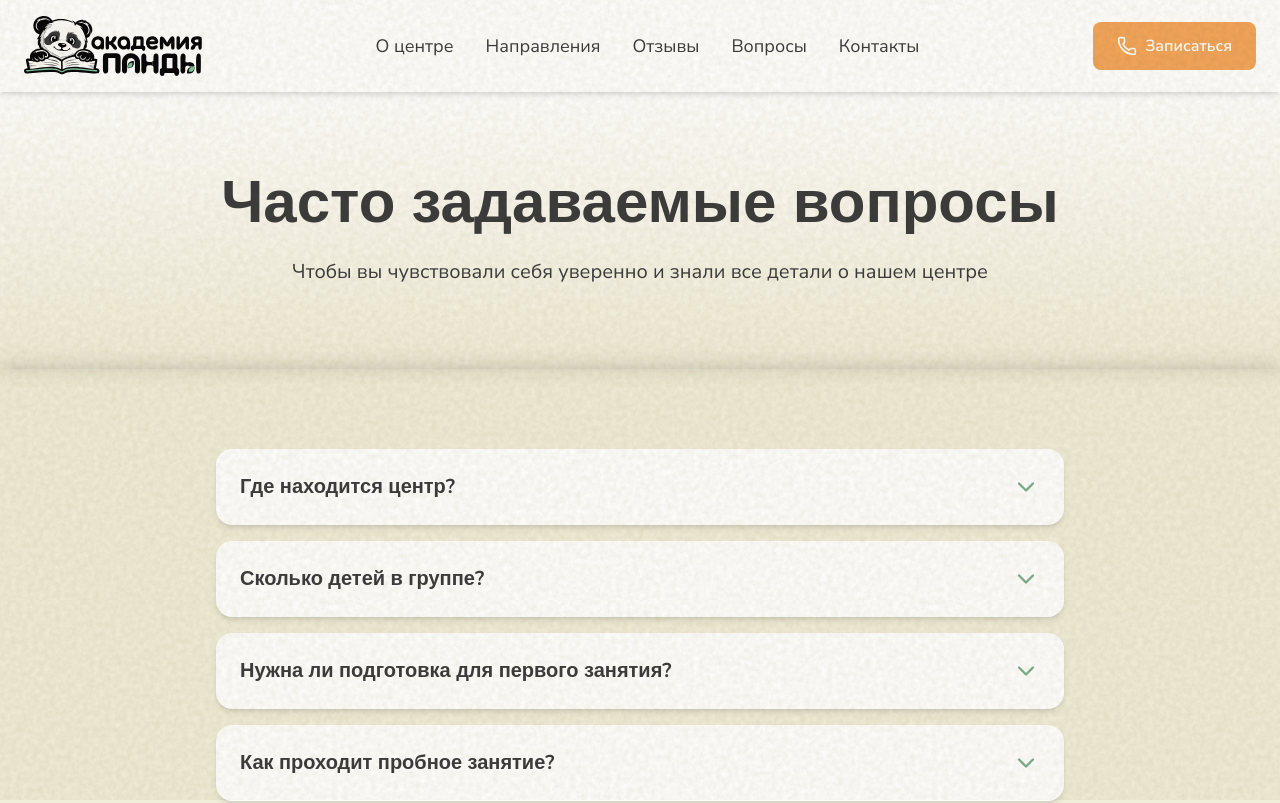
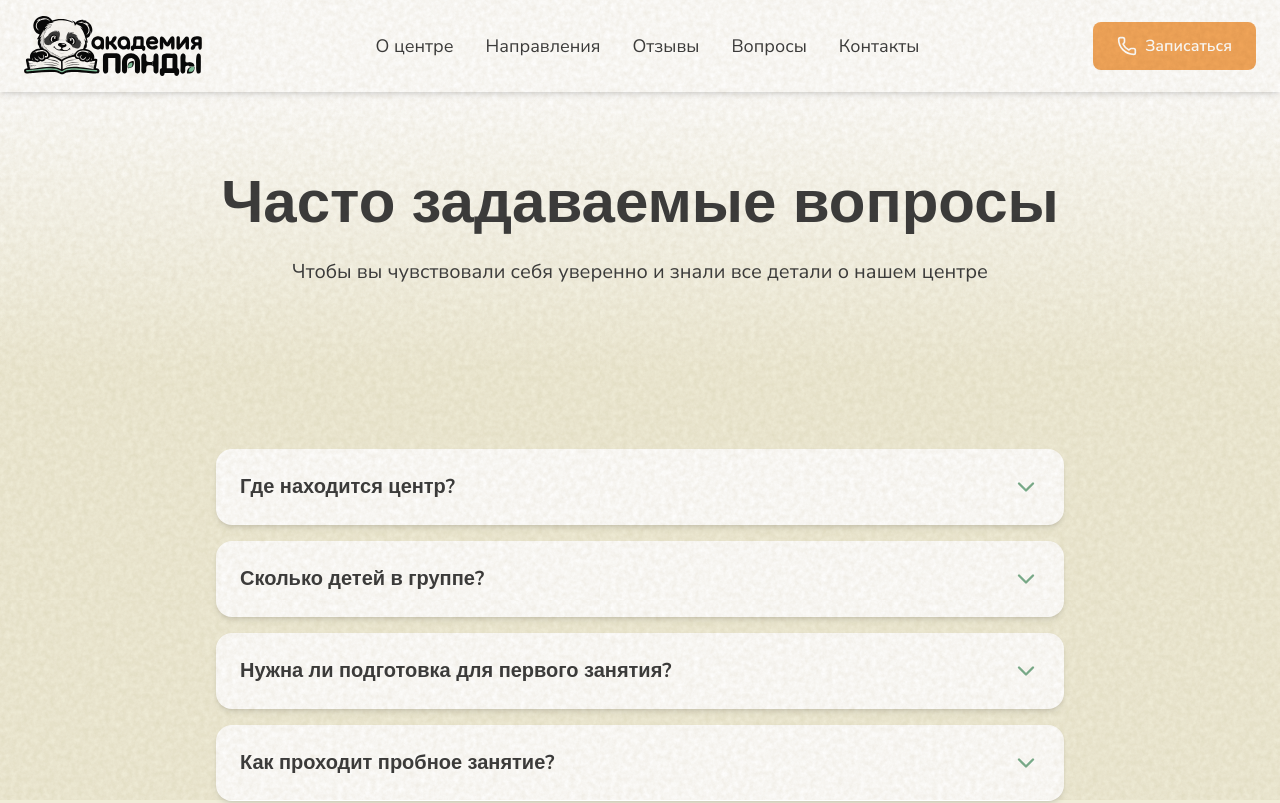
Before and after one commit to 200288btm-wq/akademiya-pandy, a React (Vite) app: page /faq in a window 1280 px wide. Shown: the top 803 px of the page. Built offline with nearby package versions, Linux system fonts and the light colour scheme.

Commit message:
Add files via upload

```diff
--- a/src/styles/index.css
+++ b/src/styles/index.css
@@ -18,39 +18,16 @@ body::before {
   background-size: 600px 600px;
 }
 
-/* Paper-cut эффект — тени между секциями */
-section {
-  position: relative;
-  box-shadow:
-    0 -4px 12px rgba(0, 0, 0, 0.06),
-    0 4px 16px rgba(0, 0, 0, 0.08);
-}
-
-section + section {
-  box-shadow:
-    0 -6px 18px rgba(0, 0, 0, 0.10),
-    0 4px 16px rgba(0, 0, 0, 0.07);
-}
-
-/* Scroll-in анимация секций */
-.section-animate {
-  opacity: 0;
-  transform: translateY(60px);
-  transition: opacity 0.7s ease, transform 0.7s ease;
-}
-
-.section-animate.visible {
-  opacity: 1;
-  transform: translateY(0);
-}
-
 /* Paper slide-over эффект */
 .paper-section {
   position: relative;
   border-radius: 24px 24px 0 0;
-  box-shadow: 0 -8px 32px rgba(0, 0, 0, 0.12), 0 -2px 8px rgba(0, 0, 0, 0.08);
+  box-shadow: 0 -6px 20px rgba(0, 0, 0, 0.10), 0 -1px 4px rgba(0, 0, 0, 0.06);
   z-index: var(--section-z, 1);
-}.rounded-lg,
+}
+
+/* Убираем зернистость с карточек, кнопок и скруглённых блоков */
+.rounded-lg,
 .rounded-xl,
 .rounded-2xl,
 .rounded-3xl,
```
